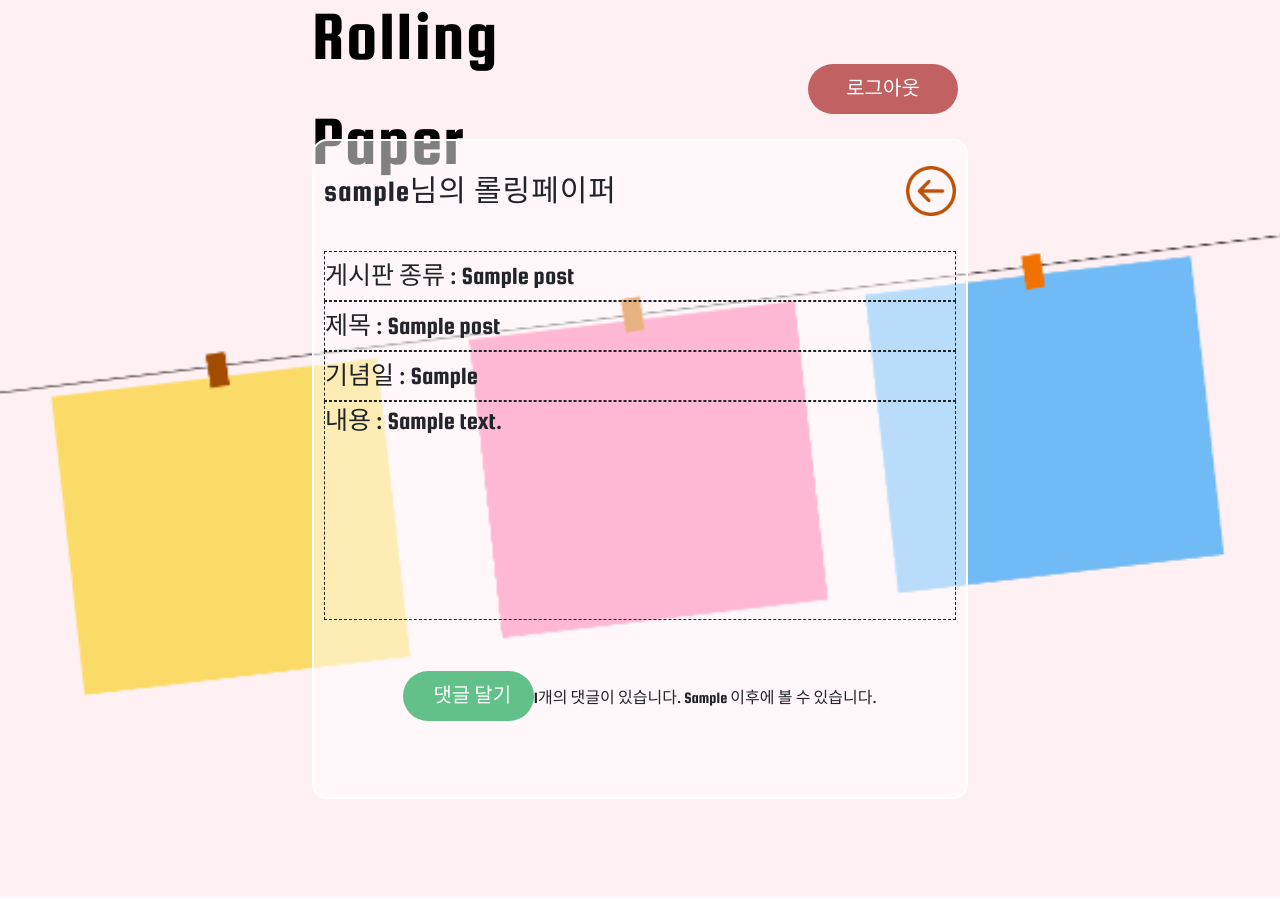
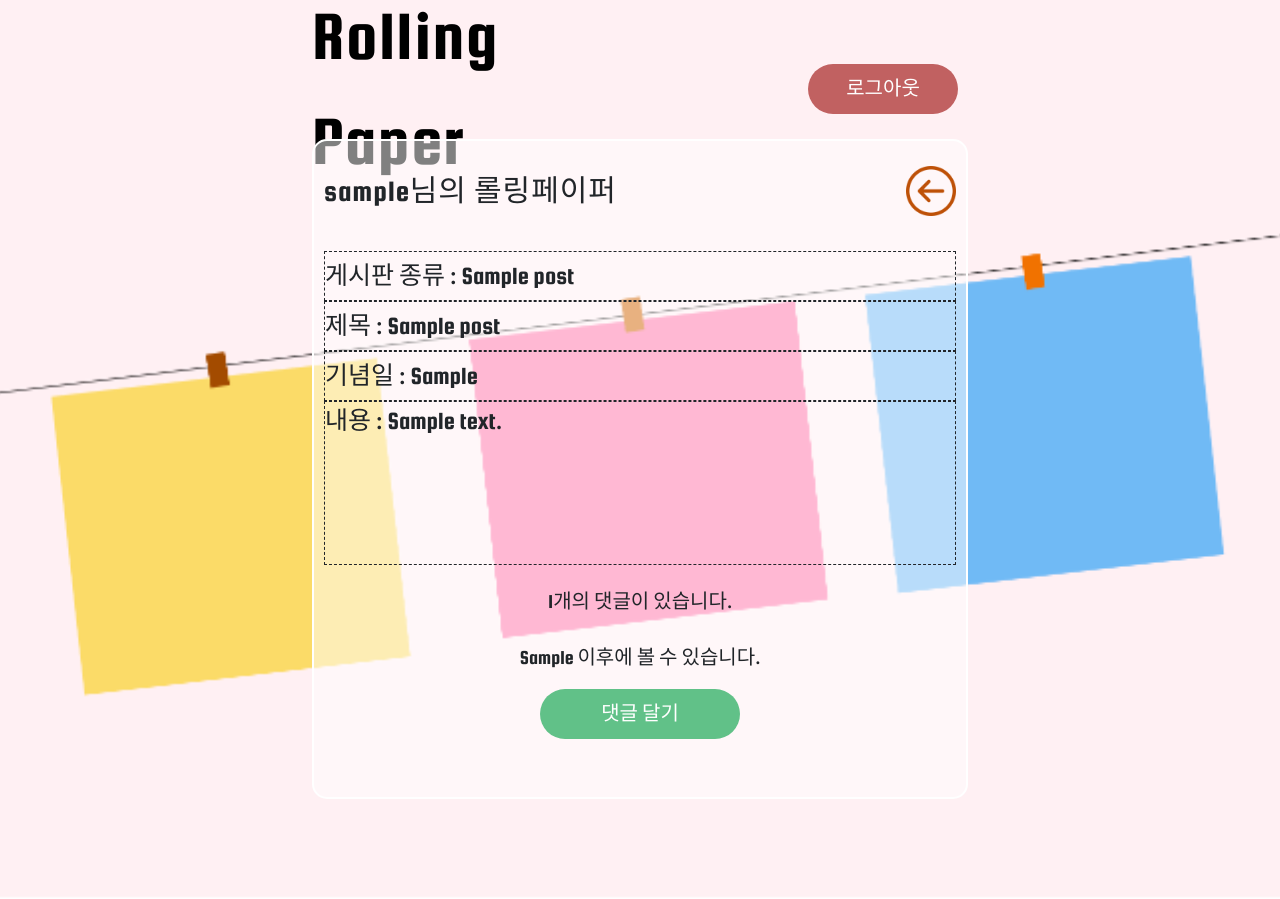
Before and after one commit to dayeon-lee0404/Rolling-paper, a Django app: page /post_detail/1/ in a window 1280 px wide. Shown: the part 61-960 px from the top of the page. Run offline with Django 4.2, Linux system fonts and the light colour scheme; tables that the repository leaves empty hold one stand-in row (values such as "Sample post"); some libraries are stand-ins or nearby versions.

Commit message:
글에 대한 설명 페이지 수정

```diff
--- a/static/css/mypagePlus.css
+++ b/static/css/mypagePlus.css
@@ -223,7 +223,7 @@ body {
     flex-direction: column;
     padding: 10px;
     width: 100%;
-    height: 70%;
+    height: 60%;
 }
 .contentPlus .modify #modifyContent div {
     display: flex;
@@ -240,6 +240,14 @@ body {
 .modify #modifyContent #paperContent p {
     margin: 0;
     padding-left: 5px;
+}
+.modify .modifyContainer .countComments {
+    display: flex;
+    justify-content: center;
+    align-items: center;
+    width: 100%;
+    height: 10%;
+    font-size: 20px;
 }
 .modify .modifyContainer .modifyDelete {
     display: flex;
@@ -282,6 +290,19 @@ body {
     align-items: center;
     width: 100%;
     height: 50%;
+}
+.modify .modifyContainer .forComments .whenFuture {
+    flex-direction: column;
+    height: 100%;
+}
+.forComments .whenFuture .checkDate,
+.forComments .whenFuture .addCommentsBtn {
+    display: flex;
+    justify-content: center;
+    align-items: center;
+    font-size: 20px;
+    height: 50%;
+    width: 100%;
 }
 .forComments form .seeComments,
 .forComments form .addComments {
--- a/templates/posts/post_detail.html
+++ b/templates/posts/post_detail.html
@@ -44,7 +44,9 @@
                             내용 : {{ post.contents|safe }}
                         </div>
                     </div>
-                    <!-- 백으로 보내야하는 내용: 임시로 작성만 하였습니다. -->
+                    <div class="countComments">
+                        {{ comments|length }}개의 댓글이 있습니다.
+                    </div>
                     {% if post.writer == request.user %}
                     <div class="modifyDelete">
                         <a class="modifyButton" href="/post_detail/{{ post.id }}/modify/">수정하기</a>
@@ -62,25 +64,15 @@
                             <input class="addComments" type="submit" value="댓글 달기">
                         </form>
                         {% else %}
-                    <!--create-->
-                        <form action="{% url 'post:comments_input' post.id %}" method="POST" class="my-3">
+                        <!--create-->
+                        <form class="whenFuture" action="{% url 'post:comments_input' post.id %}" method="POST" class="my-3">
                             {% csrf_token %}
-                            <input type="submit" value="댓글 달기" style="text-decoration: none;
-display: inline-block;
-font-size: 20px;
-font-weight: 500;
-width: 20%;
-height: 50px;
-background: #61c188;
-color: #fff;
-padding: 10px 30px;
-text-align: center;
-border-radius: 30px;
-cursor: pointer;
-border: white;
-margin-top:20px">
-                            <br>
-                            {{ comments|length }}개의 댓글이 있습니다. {{ dday }} 이후에 볼 수 있습니다.
+                            <div class="checkDate">
+                                {{ dday }} 이후에 볼 수 있습니다.
+                            </div>
+                            <div class="addCommentsBtn">
+                                <input class="addComments" type="submit" value="댓글 달기">
+                            </div>
                         </form>
                         {% endif %}
                     </div>
```
